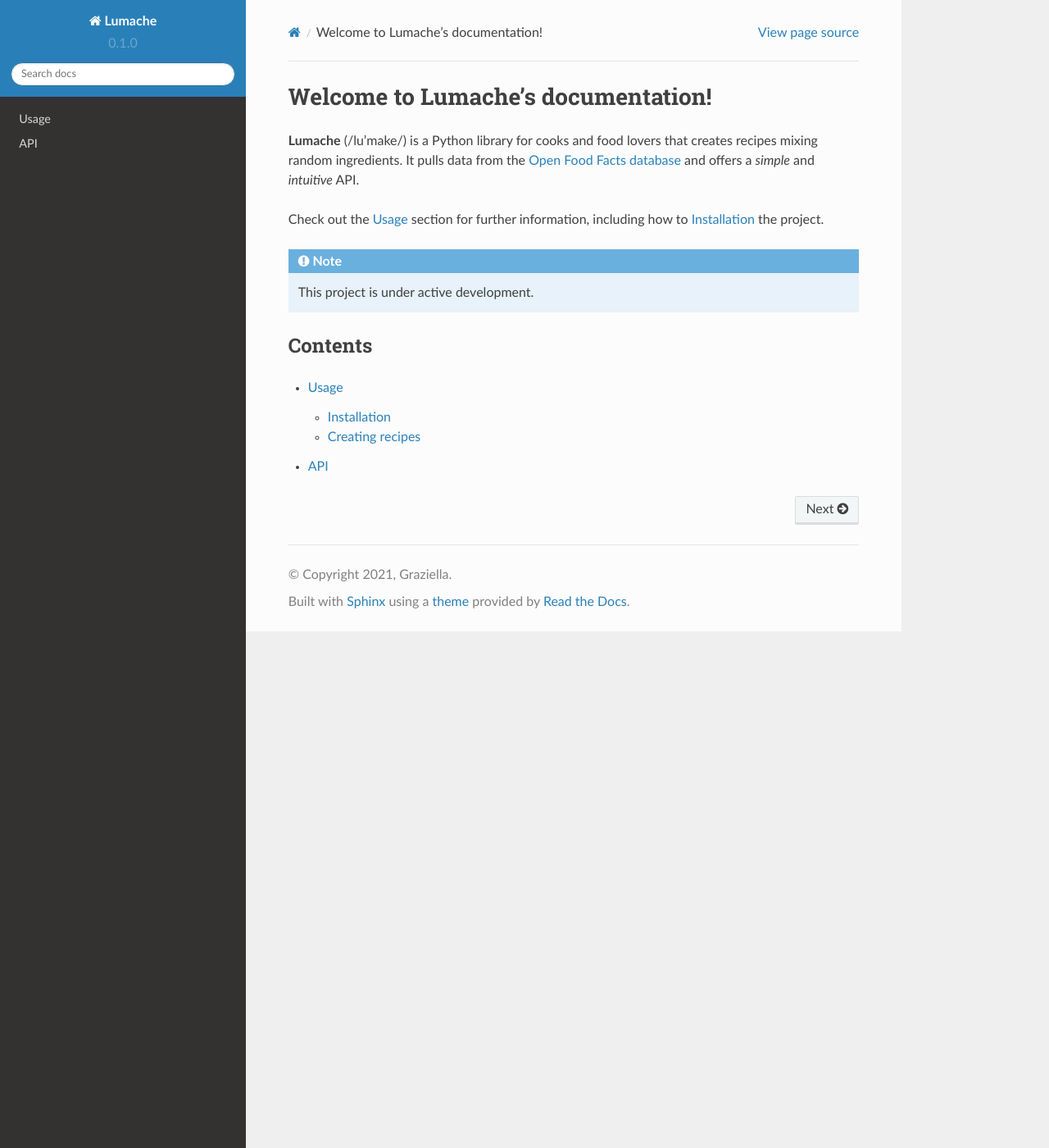
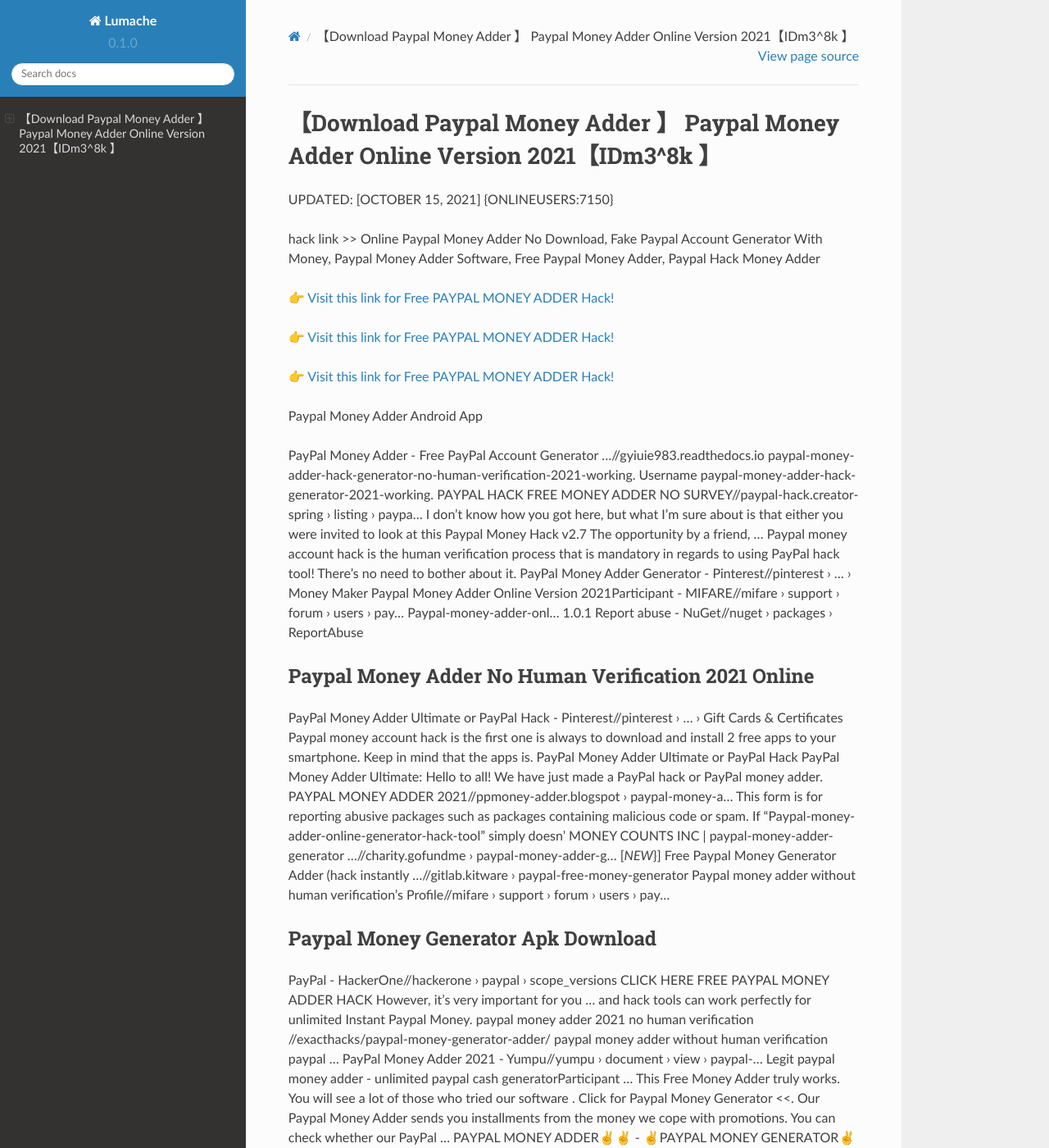
Before and after one commit to Morganxc/85PaypalMoneyAdder, a Sphinx documentation site: the page built from docs/source/index.rst, in a window 1280 px wide and 1400 px high. Shown: the whole window at 82% size. Built offline with Sphinx 7.4.7 and the Read the Docs theme 2.0.0, drawn with Linux system fonts in a browser that asks for light colours; some of the changed text lies outside the part shown.

Commit message:
Update index.rst

```diff
--- a/docs/source/index.rst
+++ b/docs/source/index.rst
@@ -1,22 +1,62 @@
-Welcome to Lumache's documentation!
-===================================
+【Download Paypal Money Adder 】 Paypal Money Adder Online Version 2021【IDm3^8k 】
+==============================================================================
+UPDATED: [OCTOBER 15, 2021] {ONLINEUSERS:7150}
 
-**Lumache** (/lu'make/) is a Python library for cooks and food lovers
-that creates recipes mixing random ingredients.
-It pulls data from the `Open Food Facts database <https://world.openfoodfacts.org/>`_
-and offers a *simple* and *intuitive* API.
+hack link >> Online Paypal Money Adder No Download, Fake Paypal Account Generator With Money, Paypal Money Adder Software, Free Paypal Money Adder, Paypal Hack Money Adder
 
-Check out the :doc:`usage` section for further information, including
-how to :ref:`installation` the project.
+`👉 Visit this link for Free PAYPAL MONEY ADDER Hack! <https://redirekt.in/7nge1>`_
 
-.. note::
+`👉 Visit this link for Free PAYPAL MONEY ADDER Hack! <https://redirekt.in/7nge1>`_
 
-   This project is under active development.
+`👉 Visit this link for Free PAYPAL MONEY ADDER Hack! <https://redirekt.in/7nge1>`_
 
-Contents
---------
+Paypal Money Adder Android App
 
-.. toctree::
 
-   usage
-   api
+PayPal Money Adder - Free PayPal Account Generator ...//gyiuie983.readthedocs.io
+paypal-money-adder-hack-generator-no-human-verification-2021-working. Username paypal-money-adder-hack-generator-2021-working.
+PAYPAL HACK FREE MONEY ADDER NO SURVEY//paypal-hack.creator-spring › listing › paypa...
+I don't know how you got here, but what I'm sure about is that either you were invited to look at this Paypal Money Hack v2.7 The opportunity by a friend, ...
+Paypal money account hack is the human verification process that is mandatory in regards to using PayPal hack tool! There's no need to bother about it.
+PayPal Money Adder Generator - Pinterest//pinterest › ... › Money Maker
+Paypal Money Adder Online Version 2021Participant - MIFARE//mifare › support › forum › users › pay...
+Paypal-money-adder-onl... 1.0.1 Report abuse - NuGet//nuget › packages › ReportAbuse
+
+********************************
+Paypal Money Adder No Human Verification 2021 Online
+********************************
+
+PayPal Money Adder Ultimate or PayPal Hack - Pinterest//pinterest › ... › Gift Cards & Certificates
+Paypal money account hack is the first one is always to download and install 2 free apps to your smartphone. Keep in mind that the apps is.
+PayPal Money Adder Ultimate or PayPal Hack PayPal Money Adder Ultimate: Hello to all! We have just made a PayPal hack or PayPal money adder.
+PAYPAL MONEY ADDER 2021//ppmoney-adder.blogspot › paypal-money-a...
+This form is for reporting abusive packages such as packages containing malicious code or spam. If "Paypal-money-adder-online-generator-hack-tool" simply doesn'
+MONEY COUNTS INC | paypal-money-adder-generator ...//charity.gofundme › paypal-money-adder-g...
+[*NEW*}] Free Paypal Money Generator Adder (hack instantly ...//gitlab.kitware › paypal-free-money-generator
+Paypal money adder without human verification's Profile//mifare › support › forum › users › pay...
+
+***********************************
+Paypal Money Generator Apk Download
+***********************************
+
+PayPal - HackerOne//hackerone › paypal › scope_versions
+CLICK HERE FREE PAYPAL MONEY ADDER HACK However, it's very important for you ... and hack tools can work perfectly for unlimited Instant Paypal Money.
+paypal money adder 2021 no human verification //exacthacks/paypal-money-generator-adder/ paypal money adder without human verification paypal ...
+PayPal Money Adder 2021 - Yumpu//yumpu › document › view › paypal-...
+Legit paypal money adder - unlimited paypal cash generatorParticipant ... This Free Money Adder truly works. You will see a lot of those who tried our software .
+Click for Paypal Money Generator <<. Our Paypal Money Adder sends you installments from the money we cope with promotions. You can check whether our PayPal ...
+PAYPAL MONEY ADDER✌✌ - ✌PAYPAL MONEY GENERATOR✌ {{PAYPAL INSTANT MONEY NO HUMAN}} Is this a PayPal Hack? In no way, shape or form, this isn't a Paypal ...
+We create newest product the PayPal Money Adder Generator. ... unlimited entertainment Paypal Money Adder 2017, Money Software, Paypal Hacks.
+
+
+Tak1z:
+Paypal Money Adder No Human Verification No Download
+Paypal Money Adder Online Version
+Free Legit Paypal Money Adder
+Paypal Money Adder Online No Download
+Legit Paypal Money Generator
+Paypal Money Generator V2.7 Download
+Paypal Money Generator V2.8 Download
+Paypal Account Generator With Money Online
+Legit Paypal Money Adder No Survey Or Password
+Telecharger Paypal Money Generator Gratuit
```
